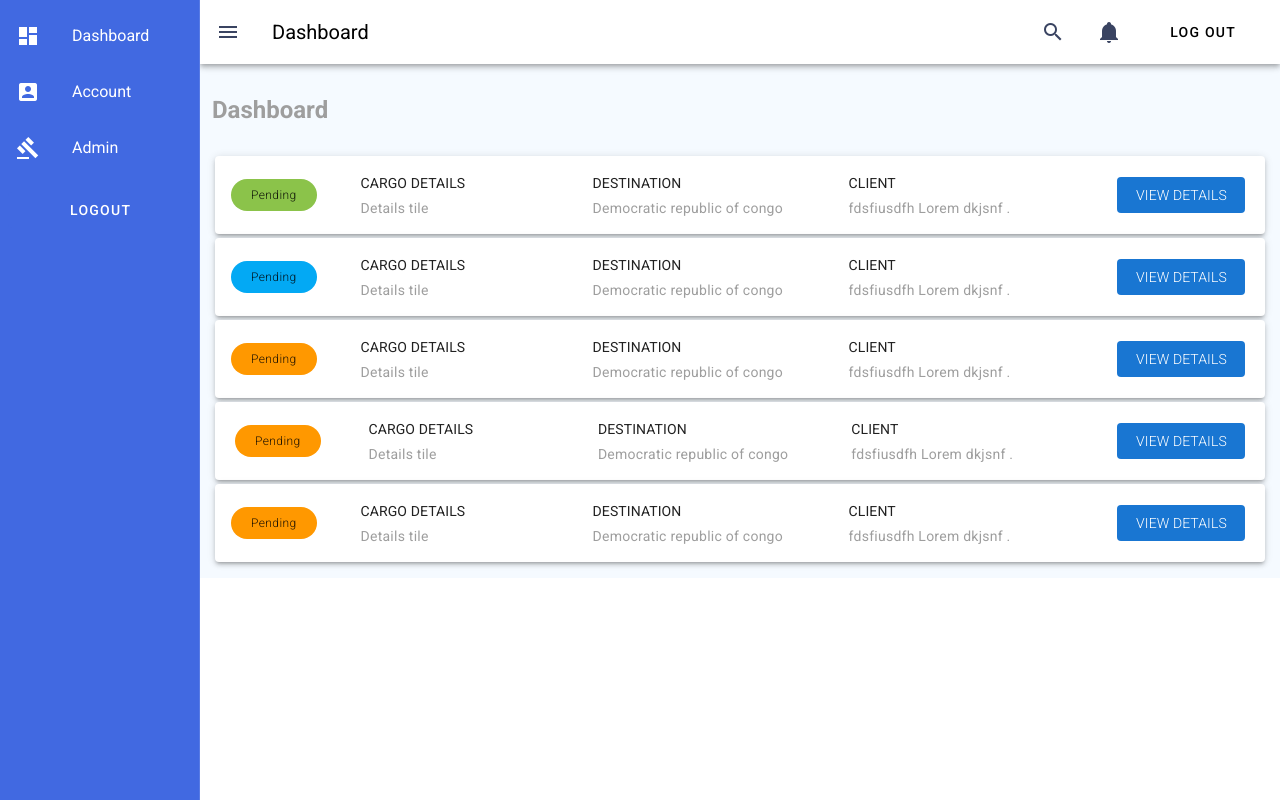
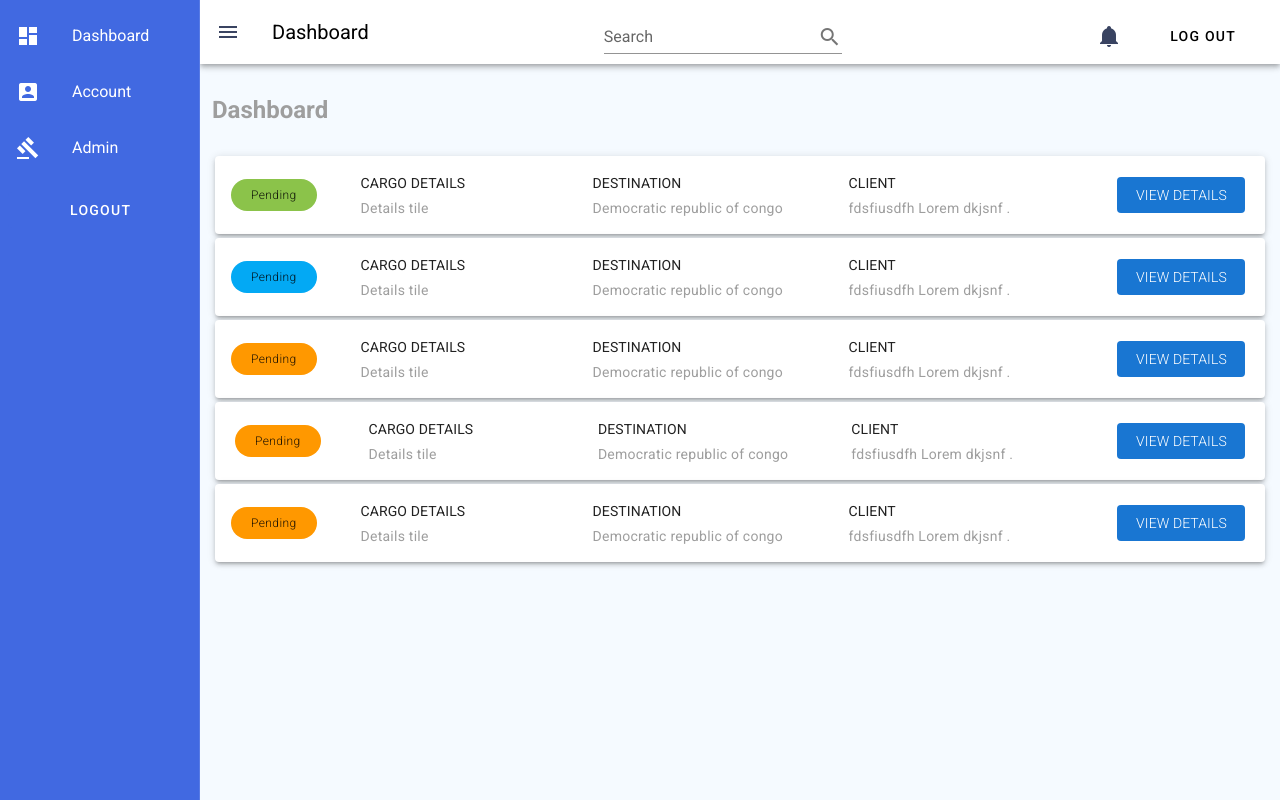
Before and after one commit to Cefasway94/logistics, a Vue app: page /dashboard/client in a window 1280 px wide. Built offline with nearby package versions, Linux system fonts and the light colour scheme.

Commit message:
editing navigation components

```diff
--- a/src/App.vue
+++ b/src/App.vue
@@ -1,5 +1,5 @@
 <template>
-  <v-app>
+  <v-app style="background-color:#F5FAFF;">
       <div v-if="login">
         <Dashboard/>
       </div>
--- a/src/components/Client.vue
+++ b/src/components/Client.vue
@@ -1,7 +1,7 @@
-<template>
-    <div class=" pa-auto my-" style="background-color:#F5FAFF;" >
+<template >
+    <div class=" pa-auto my-" >
 
-            <v-container  class=" mt-10 mx-auto" style="background-color:#F5FAFF;">
+            <v-container  class=" mt-10 mx-auto">
                 <h2 class="subheading grey--text my-10">Dashboard</h2>
 
           <v-card
--- a/src/components/Navigation.vue
+++ b/src/components/Navigation.vue
@@ -3,7 +3,6 @@
 <!-- nav bar -->
       <v-app-bar
         absolute
-        dark
         scroll-target="#playground-example"
         color="white"
         elevate
@@ -15,16 +14,22 @@
            Dashboard
           </v-toolbar-title>
 
-         <v-spacer></v-spacer>
 
-          <v-btn icon  color="#394361">
-            <v-icon >mdi-magnify</v-icon>
-         </v-btn>
-         <v-btn icon color="#394361" class="mx-2">
+  <v-spacer></v-spacer>
+          <v-col cols="8" sm="3" md="3" class="mt-8">
+          <v-text-field
+          color="#394361"
+            label="Search"
+            append-icon="mdi-magnify"
+          ></v-text-field>
+        </v-col>
+        <v-spacer></v-spacer>
+
+         <v-btn icon color="#394361" class="mx-2 mt-2">
             <v-icon>mdi-bell</v-icon>
          </v-btn>
          <v-sparkline color="#394361"></v-sparkline>
-         <v-btn depressed elevation="flat" class="white black--text mx-3">Log out</v-btn>
+         <v-btn depressed elevation="flat" class="white black--text mx-3 mt-2 hidden-md-and-down">Log out</v-btn>
       </v-app-bar >
 
 <!-- Navbar -->
--- a/src/plugins/vuetify.js
+++ b/src/plugins/vuetify.js
@@ -8,7 +8,6 @@ export default new Vuetify({
     icons: {
         iconfont:'md',
     },
-
     theme:{
         primary:'#4169E1',
         mainoragne:'FF8C00',
--- a/src/views/Dashboard.vue
+++ b/src/views/Dashboard.vue
@@ -1,5 +1,5 @@
  <template>
- <v-app class="lblue">
+ <v-app style="background-color:#F5FAFF;">
    <v-content>
     <Navigation/>
 
@@ -19,8 +19,6 @@ export default {
   components:{Navigation},
   data () {
     return {
-      color: 'primary',
-      colors: ['primary', 'accent', 'warning lighten-2', 'teal', 'orange'],
       drawer: false,
       items:[
         {title: 'Dashboard', icon: 'dashboard'},
```
